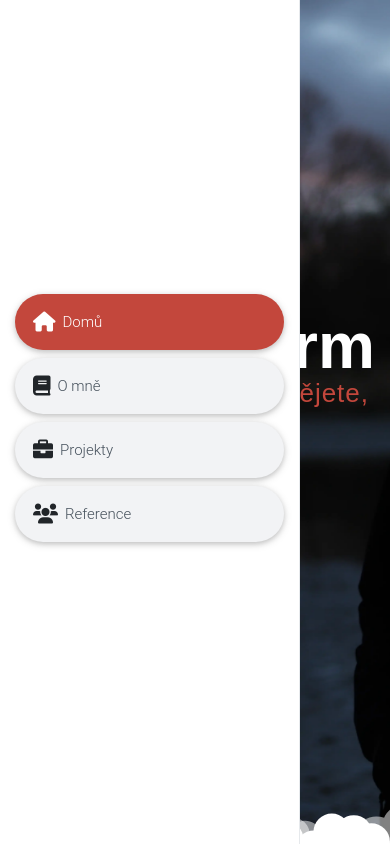
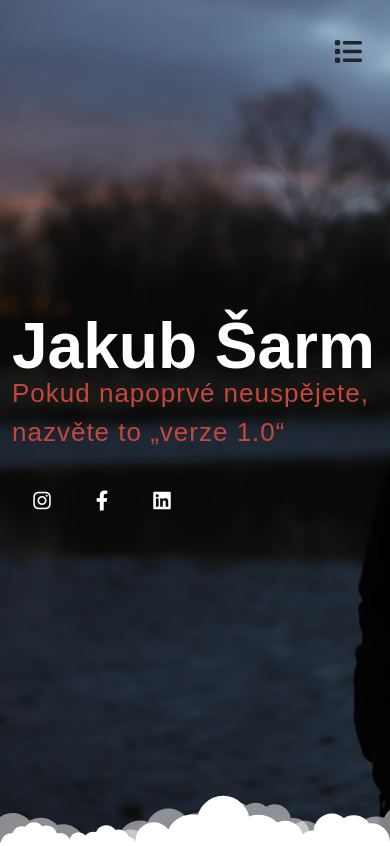
Before and after one commit to JakSar77/JakubSarm.eu, an Angular app: page / in a window 390 px wide. Shown: the top 846 px of the page. Built offline with nearby package versions, Linux system fonts and the light colour scheme; what mdb-angular-ui-kit would draw is missing.

Commit message:
fixed menu

```diff
--- a/src/app/home/home.component.html
+++ b/src/app/home/home.component.html
@@ -1,4 +1,7 @@
-<header id="header" class="d-flex flex-column justify-content-center slideFromLeft">
+
+<i class="fa fa-list mobile-nav-toggle d-xl-none" id="mobile-nav" (click)="mobileMenu()"></i>
+
+<header id="header" class="d-flex flex-column justify-content-center">
 
     <nav id="navbar" class="navbar nav-menu">
         <ul>
--- a/src/app/home/home.component.ts
+++ b/src/app/home/home.component.ts
@@ -1,4 +1,6 @@
 import { Component, HostListener, OnInit } from '@angular/core';
+
+declare var $: any;
 
 @Component({
     selector: 'app-home',
@@ -50,6 +52,33 @@ export class HomeComponent implements OnInit {
         window.onfocus = function () {
             document.title = 'Jakub Šarm - Programátor';
         };
+
+        const select = (el:any, all = false) => {
+            el = el.trim()
+            if (all) {
+                return [document.querySelectorAll(el)]
+            } else {
+                return document.querySelector(el)
+            }
+        }
+
+    }
+
+    public mobileMenuState: boolean    = false;
+    mobileMenu(){
+        const navbar    = document.getElementById('mobile-nav');
+        const body      = document.body;
+        if(this.mobileMenuState){
+            this.mobileMenuState    = false;
+            body!.classList.toggle('mobile-nav-active')
+            navbar!.classList.toggle('fa-list')
+            navbar!.classList.toggle('fa-times')
+        }else{
+            this.mobileMenuState    = true;
+            body!.classList.toggle('mobile-nav-active')
+            navbar!.classList.toggle('fa-list')
+            navbar!.classList.toggle('fa-times')
+        }
     }
 
 
--- a/src/styles.scss
+++ b/src/styles.scss
@@ -8,25 +8,6 @@ body {
     font-size: 1rem;
     font-weight: 400;
     line-height: 1.5;
-}
-header#header {
-    position: fixed;
-    top: 0;
-    left: 0;
-    bottom: 0;
-    z-index: 9997;
-    transition: all 0.5s;
-    padding: 15px;
-    overflow-y: auto;
-    animation: slideFromLeft 2s forwards;
-}
-@media (max-width: 992px) {
-    #header {
-        width: 300px;
-        background: #fff;
-        border-right: 1px solid #e6e9ec;
-        left: -300px;
-    }
 }
 
 .nav-menu {
@@ -103,10 +84,32 @@ header#header {
     display: block;
 }
 
+#header {
+    position: fixed;
+    top: 0;
+    left: 0;
+    bottom: 0;
+    z-index: 9997;
+    transition: all 0.5s;
+    padding: 15px;
+    overflow-y: auto;
+}
+@media (max-width: 992px) {
+    #header {
+        width: 300px;
+        background: #fff;
+        border-right: 1px solid #e6e9ec;
+        left: -300px;
+    }
+}
+
+/**
+* Mobile Navigation
+*/
 .mobile-nav-toggle {
     position: fixed;
     right: 10px;
-    top: 10px;
+    top: 25px;
     z-index: 9998;
     border: 0;
     background: none;
@@ -116,7 +119,7 @@ header#header {
     line-height: 0;
     cursor: pointer;
     border-radius: 50px;
-    padding: 5px;
+    padding: 27px 18px;
   }
   .mobile-nav-toggle i {
     color: #45505b;
```
Lines whose indentation alone changed are shown as unchanged.
